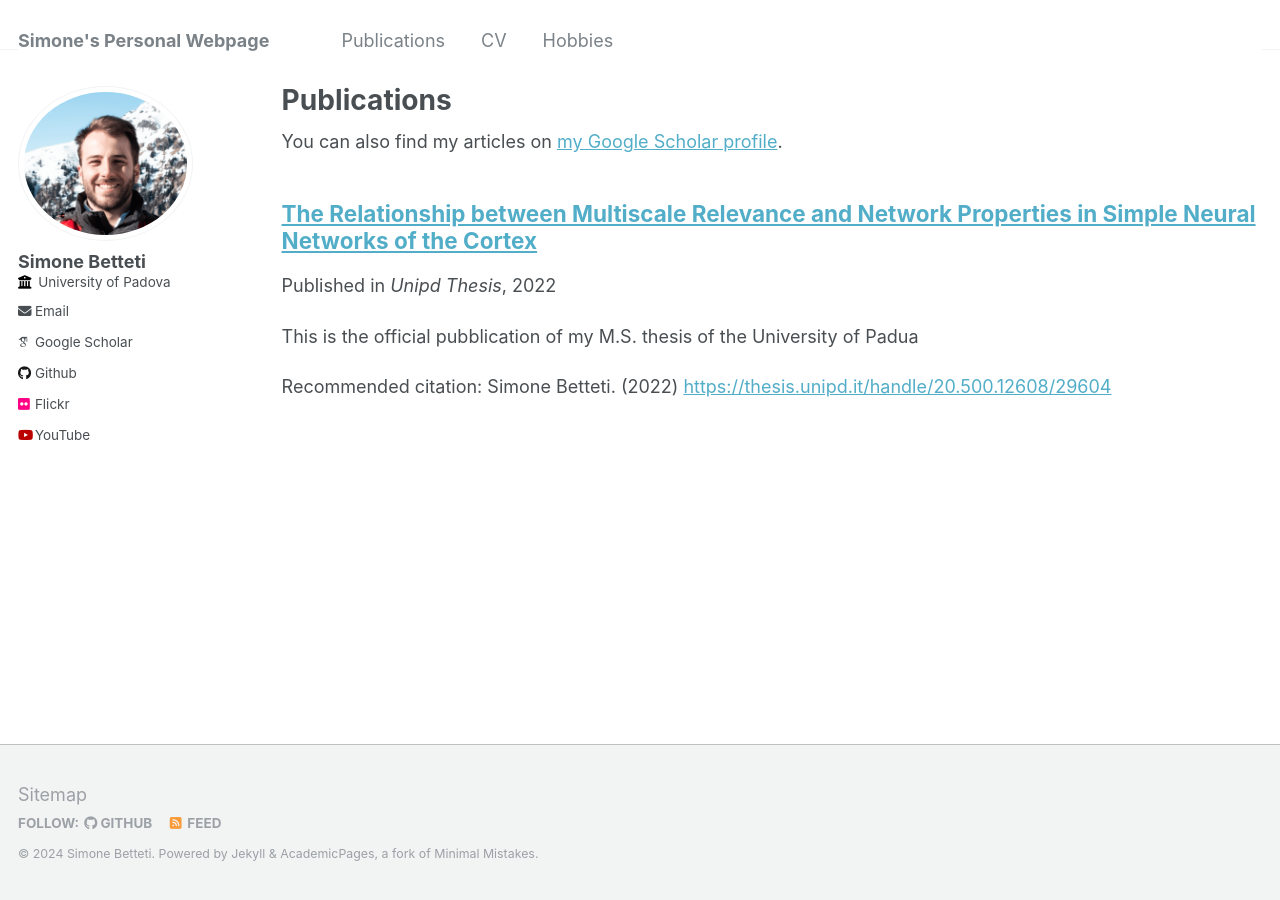
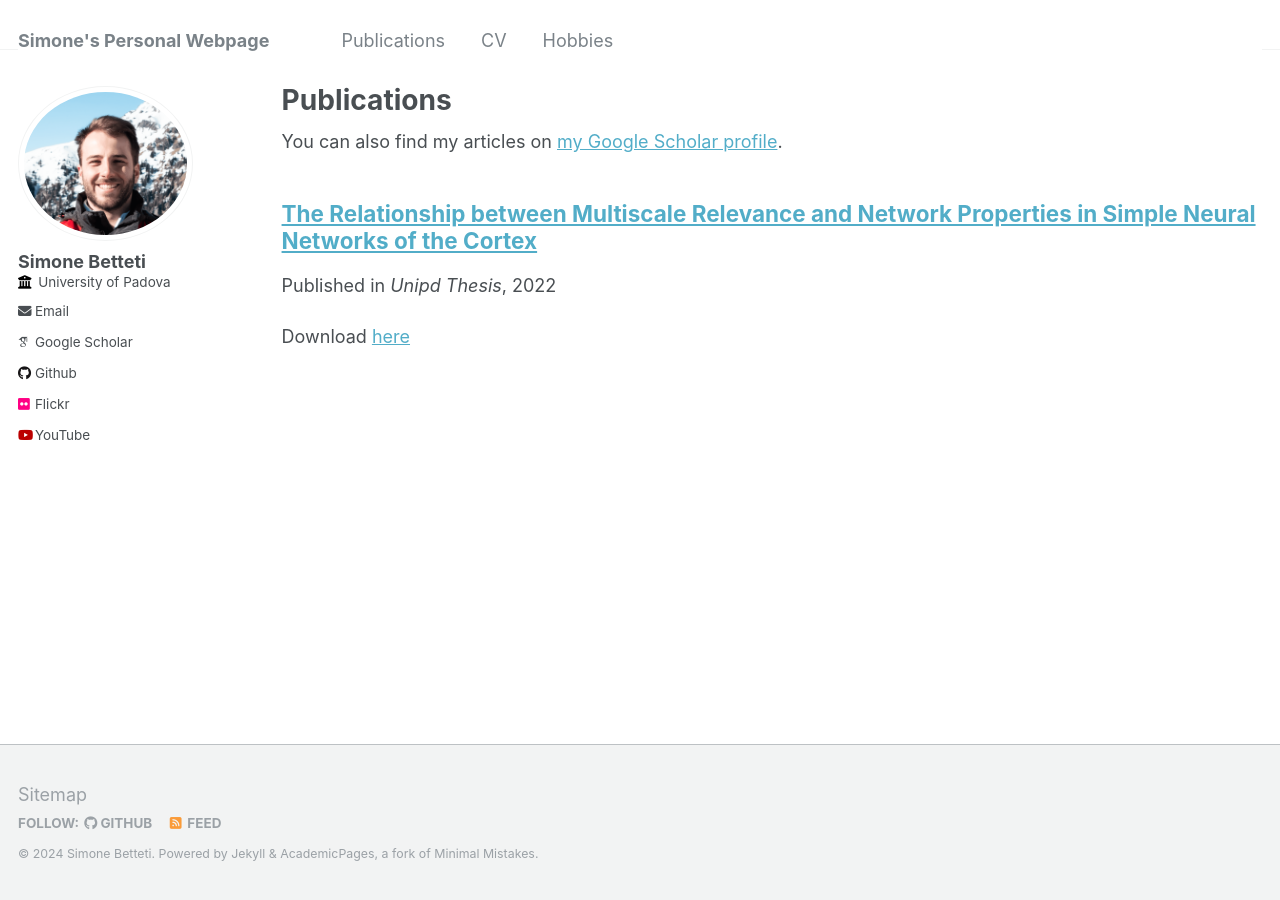
Before and after one commit to sim1bet/sim1bet.github.io, a Jekyll site: the page built from _pages/publications.md, in a window 1280 px wide. Built offline with Jekyll 4.4.1, drawn with Linux system fonts in a browser that asks for light colours; some web fonts are replaced.

Commit message:
Update 2009-10-01-paper-title-number-1.md

```diff
--- a/_publications/2009-10-01-paper-title-number-1.md
+++ b/_publications/2009-10-01-paper-title-number-1.md
@@ -2,9 +2,7 @@
 title: "The Relationship between Multiscale Relevance and Network Properties in Simple Neural Networks of the Cortex"
 collection: publications
 permalink: /publication/2009-10-01-paper-title-number-1
-excerpt: 'This is the official pubblication of my M.S. thesis of the University of Padua'
 date: 2022-04-21
 venue: 'Unipd Thesis'
 paperurl: 'https://thesis.unipd.it/handle/20.500.12608/29604'
-citation: 'Simone Betteti. (2022)'
 ---
```
